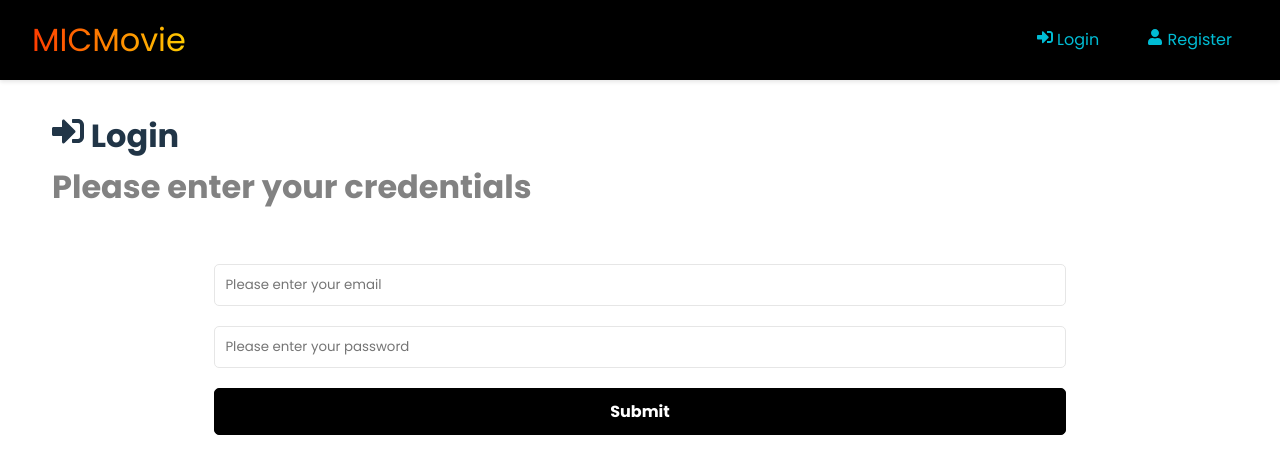
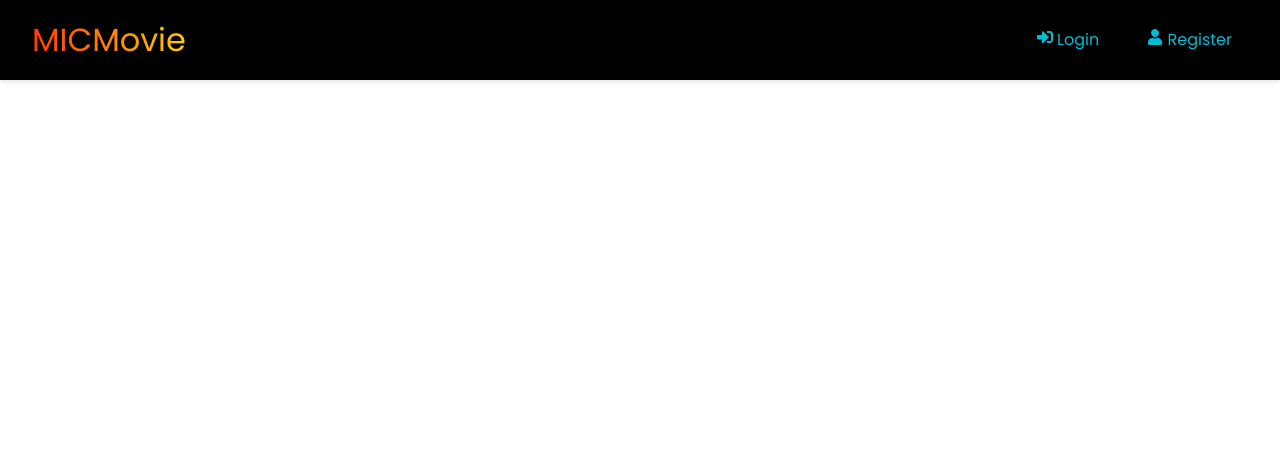
Before and after one commit to Codemaico/movie-app, a React (Vite) app in the folder frontend/: page / in a window 1280 px wide. Before the commit this address led to /movie-app/login. Shown: the top 474 px of the page. Built offline with nearby package versions, Linux system fonts and the light colour scheme.

Commit message:
registration bug

```diff
--- a/frontend/src/App.jsx
+++ b/frontend/src/App.jsx
@@ -28,8 +28,8 @@ function App() {
             {/* Protected routes */}
             <Route element={<ProtectedRoutes />}>
               {/* These routes are only accessible to logged-in users */}
-              <Route path="/" element={<Home />} />
               <Route path="/movie-app" element={<Home />} />
+              <Route path="/movie-app/home" element={<Home />} />
               <Route path="/movie-app/favorites" element={<Favorites />} />
 
             </Route>
--- a/frontend/src/pages/register.jsx
+++ b/frontend/src/pages/register.jsx
@@ -72,7 +72,7 @@ function Register() {
         navigate("/movie-app/login");
       } else {
         toast.error("Registration successful, but no token received.");
-        navigate("/movie-app/login");
+        navigate("/movie-app/register");
       }
     } catch (error) {
       console.error("Network error:", error);
```
